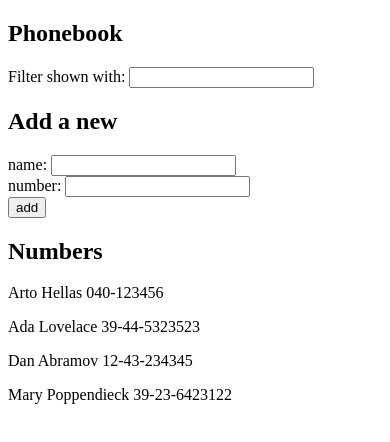
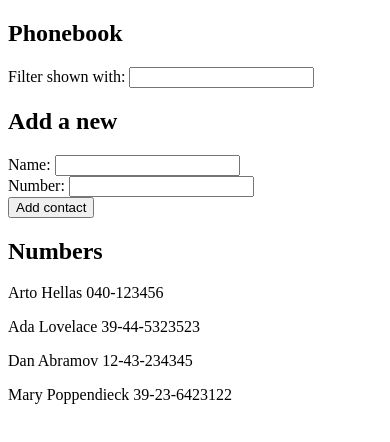
Before and after one commit to ArthurGC/fullstackopen, a React (Create React App) app in the folder part2/phonebook/: page / in a window 390 px wide. Shown: the top 442 px of the page. Built offline with nearby package versions, Linux system fonts and the light colour scheme.

Commit message:
feat:Add phonebook part5

```diff
--- a/part2/phonebook/src/App.js
+++ b/part2/phonebook/src/App.js
@@ -1,5 +1,7 @@
 import React, { useState } from 'react'
-import { nanoid } from 'nanoid'
+import Filter from './components/Filter'
+import PersonForm from './components/PersonForm'
+import ListPerson from './components/ListPerson'
 
 const App = () => {
   const [persons, setPersons] = useState([
@@ -42,25 +44,17 @@ const App = () => {
   return (
     <div>
       <h2>Phonebook</h2>
-      <div>
-        Filter shown with: <input value={wordFiltered} onChange={handleFilter}/>
-      </div>
+      <Filter filter={wordFiltered} handleChange={handleFilter} />
       <h2>Add a new</h2>
-      <form onSubmit={AddPerson}>
-        <div>
-          name: <input value={newName} onChange={handleName} />
-        </div>
-        <div>
-          number: <input type="number" value={newNumber} onChange={handleNumber} />
-        </div>
-        <div>
-          <button type="submit">add</button>
-        </div>
-      </form>
+      <PersonForm
+        name={newName}
+        number={newNumber}
+        handleName={handleName}
+        handleNumber={handleNumber}
+        handleSubmit={AddPerson}
+      />
       <h2>Numbers</h2>
-      {personsToShow.map((person) => {
-        return <p key={nanoid()}>{person.name} {person.number}</p>
-      })}
+      <ListPerson persons={personsToShow} />
     </div>
   )
 }
--- /dev/null
+++ b/part2/phonebook/src/components/Filter.js
@@ -0,0 +1,11 @@
+import React from 'react'
+
+const Filter = ({filter,handleChange}) => {
+  return (
+    <div>
+        Filter shown with: <input value={filter} onChange={handleChange}/>
+    </div>
+  )
+}
+
+export default Filter
--- /dev/null
+++ b/part2/phonebook/src/components/ListPerson.js
@@ -0,0 +1,15 @@
+import React from 'react'
+import { nanoid } from 'nanoid'
+import Person from './Person'
+
+const ListPerson = ({persons}) => {
+    return (
+        <div>
+            {persons.map((person) => {
+                return <Person key={nanoid()} name={person.name} number={person.number}/>
+            })}
+        </div>
+    )
+}
+
+export default ListPerson
--- /dev/null
+++ b/part2/phonebook/src/components/Person.js
@@ -0,0 +1,9 @@
+import React from 'react'
+
+const Person = ({name, number}) => {
+  return (
+    <p>{name} {number}</p>
+  )
+}
+
+export default Person
--- /dev/null
+++ b/part2/phonebook/src/components/PersonForm.js
@@ -0,0 +1,19 @@
+import React from 'react'
+
+const PersonForm = ({ name, number, handleName, handleNumber, handleSubmit }) => {
+    return (
+        <form onSubmit={handleSubmit}>
+            <div>
+                Name: <input value={name} onChange={handleName} />
+            </div>
+            <div>
+                Number: <input type="number" value={number} onChange={handleNumber} />
+            </div>
+            <div>
+                <button type="submit">Add contact</button>
+            </div>
+        </form>
+    )
+}
+
+export default PersonForm
```
